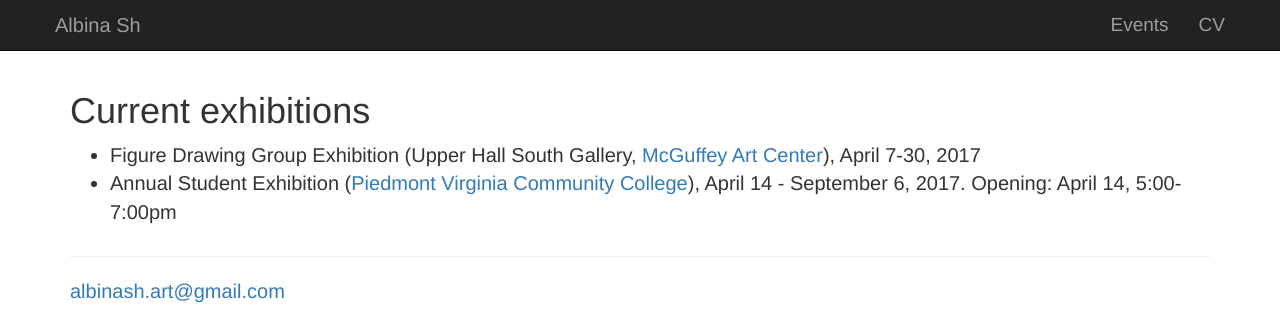
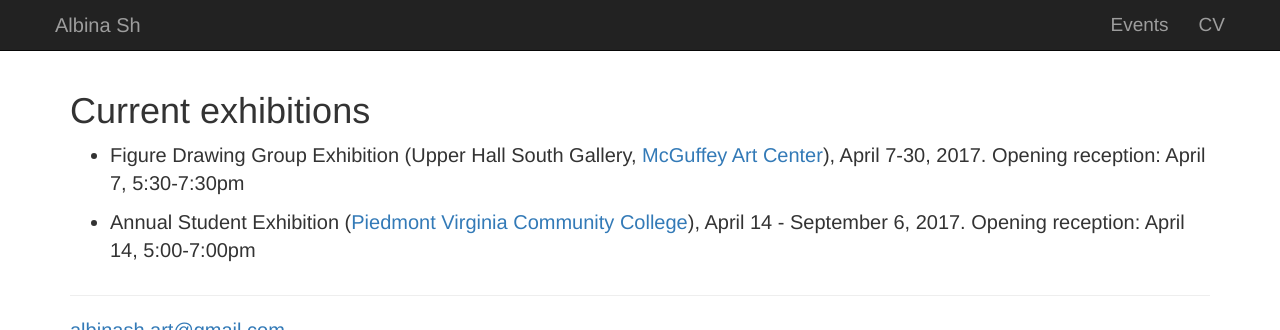
Before and after one commit to albinash-art/albinash-art.github.io, a Jekyll site: the page built from events.md, in a window 1280 px wide, cut to the strip 0-330 px from the top of the page. Built offline with Jekyll 4.4.1, drawn with Linux system fonts in a browser that asks for light colours.

Commit message:
Update events.md

```diff
--- a/events.md
+++ b/events.md
@@ -5,5 +5,6 @@ layout: default
 
 # Current exhibitions
 
-- Figure Drawing Group Exhibition (Upper Hall South Gallery, [McGuffey Art Center](http://www.mcguffeyartcenter.com/)), April 7-30, 2017
-- Annual Student Exhibition ([Piedmont Virginia Community College](http://www.pvcc.edu/fine-arts-and-performance/gallery/annual-student-exhibition-and-seventh-annual-chocolate-chow-down)), April 14 - September 6, 2017. Opening: April 14, 5:00-7:00pm
+- Figure Drawing Group Exhibition (Upper Hall South Gallery, [McGuffey Art Center](http://www.mcguffeyartcenter.com/)), April 7-30, 2017. Opening reception: April 7, 5:30-7:30pm
+
+- Annual Student Exhibition ([Piedmont Virginia Community College](http://www.pvcc.edu/fine-arts-and-performance/gallery/annual-student-exhibition-and-seventh-annual-chocolate-chow-down)), April 14 - September 6, 2017. Opening reception: April 14, 5:00-7:00pm
```
